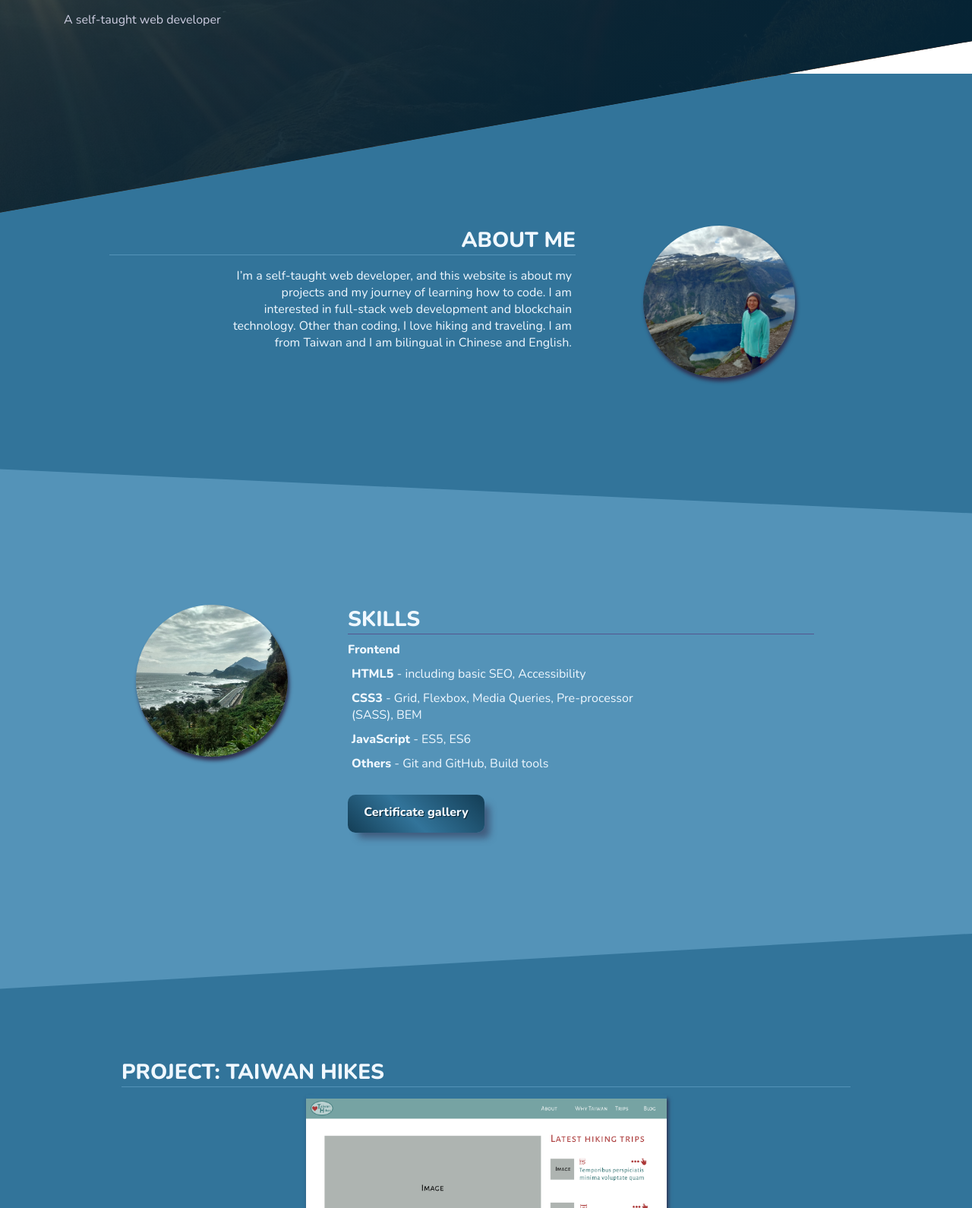
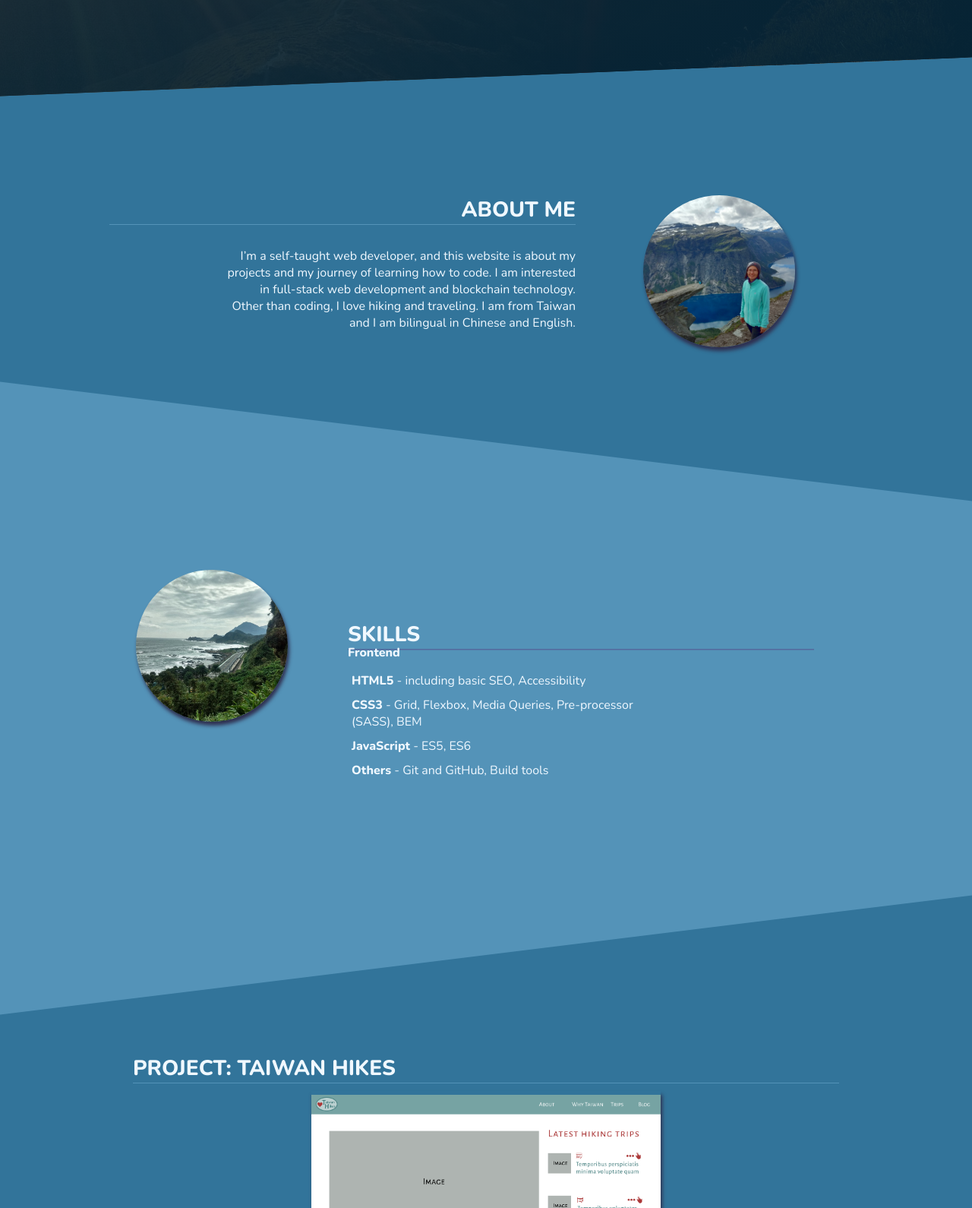
Before and after one commit to anusha-lee/anusha-lee.github.io, a website: page index.html in a window 1280 px wide. Shown: the part 285-1875 px from the top of the page at 76% size. Drawn offline with nearby package versions, Linux system fonts and the light colour scheme.

Commit message:
keep the clip-path on the header, but the hamburger menu still doesn't fix on top

```diff
--- a/index.html
+++ b/index.html
@@ -84,11 +84,11 @@
             </div>
           </div>
         </div>
-        <div class="skills__btn btn">
+        <!-- <div class="skills__btn btn">
           <a href="#" class="skills__btn--link btn-link">
             Certificate gallery
           </a>
-        </div>
+        </div> -->
       </section>
       <section class="projects" id="projects">
         <h2 class="projects__title">Project: Taiwan Hikes</h2>
--- a/scss/style.scss
+++ b/scss/style.scss
@@ -110,7 +110,8 @@ img {
 .header {
   width: 100%;
   min-height: max-content;
-  padding: 1rem 0 10rem;
+  margin-top: -10rem;
+  padding: 7rem 0 10rem;
   background-image: linear-gradient(
       to left top,
       $color-deep-blue,
@@ -124,8 +125,7 @@ img {
   background-repeat: no-repeat;
   position: relative;
   z-index: 99;
-  //@include clip-path-right;
-  transform: skewY(-10deg);
+  @include clip-path-right;
 
   &__logo {
     margin: 10rem auto 0;
@@ -133,7 +133,6 @@ img {
     width: 90%;
     height: auto;
     border-radius: 50%;
-    transform: skewY(10deg);
 
     & svg {
       width: 5rem;
@@ -150,7 +149,6 @@ img {
     font: 900 $font-size-bg $font;
     text-transform: uppercase;
     padding: 1rem 1rem 0;
-    transform: skewY(10deg);
 
     @include subtitle-border-bottom-light;
   }
@@ -160,7 +158,6 @@ img {
     padding: 2rem;
     font: $font-size-sm $font;
     color: lighten($color-black, 60%);
-    transform: skewY(10deg);
 
     @media only screen and (min-width: 900px) {
       width: 90%;
@@ -175,14 +172,12 @@ img {
 nav {
   position: fixed;
   width: 30%;
-  top: 0;
+  top: 1rem;
   right: 0;
-  z-index: 999;
-  transform: skewY(10deg);
 }
 
 .nav {
-  margin: 0 1.5rem 0 auto;
+  margin: 1rem 1.5rem 0 auto;
   width: 7rem;
   padding: 2rem;
   display: block;
@@ -259,7 +254,6 @@ nav {
     background: $color-light-teal;
     opacity: 0;
     transition: all 0.5s ease-in-out;
-    z-index: 1800;
 
     @media only screen and (min-width: 720px) {
       width: 35vw;
@@ -286,7 +280,7 @@ nav {
   }
 
   &__toggle:checked ~ ul {
-    top: -2rem;
+    top: -3rem;
     right: -6vw;
     opacity: 1;
 
@@ -302,7 +296,7 @@ nav {
 
 .container {
   margin: -5.5rem auto 0;
-  //padding: 1rem;
+  z-index: -1;
 }
 
 /************************************************
@@ -313,10 +307,8 @@ nav {
   width: 100%;
   min-height: max-content;
   background-color: $color-light-teal;
-  padding: 10rem 2rem 10rem;
-  @include clip-path-left;
+  padding: 15rem 2rem 10rem;
   position: relative;
-  z-index: 80;
 
   @include section-grid-mobile;
   grid-template-rows: minmax(23rem, auto) auto minmax(35%, 45%);
@@ -374,8 +366,6 @@ nav {
     }
 
     @media only screen and (min-width: 720px) {
-      //@include large-width;
-      //margin-left: 2rem;
       padding: 5rem 0;
       grid-column: 2 / 3;
       grid-row: 1 / 3;
@@ -393,7 +383,6 @@ nav {
     top: 0;
     min-width: 20rem;
     max-width: 40%;
-    //height: auto;
     transition: all 0.3s ease-in-out;
 
     @media only screen and (min-width: 560px) {
@@ -411,6 +400,7 @@ nav {
   &__text {
     width: 85%;
     padding-top: 1.5rem;
+    padding-bottom: 10rem;
     height: auto;
     font: 400 $font-size-sm $font;
     color: $color-white;
@@ -429,13 +419,13 @@ nav {
       @include large-width;
       margin-right: 1rem;
       text-align: right;
-      padding: 1rem 0.5rem;
       grid-column: 1 / 2;
       grid-row: 2 / 3;
     }
 
     @media only screen and (min-width: 900px) {
       width: 60%;
+      padding-bottom: 5rem;
     }
   }
 }
@@ -448,29 +438,26 @@ nav {
   width: 100%;
   min-height: max-content;
   background-color: $color-light-blue;
-  padding: 10rem 2rem 10rem;
-  @include clip-path-right;
+  padding: 10rem 2rem 20rem;
+  transform: skewY(7deg);
   position: relative;
-  z-index: 70;
 
   @include section-grid-mobile;
-  grid-template-rows: minmax(25rem, 30%) auto minmax(max-content, 38%) 20%;
+  grid-template-rows: minmax(25rem, 30%) auto minmax(max-content, 50%);
   grid-gap: 1rem;
 
   @media only screen and (min-width: 720px) {
     @include section-grid-desktop-left;
-    grid-template-rows: minmax(auto, 15%) minmax(max-content, 65%) minmax(
-        max-content,
-        20%
-      );
+    grid-template-rows: minmax(auto, 15%) minmax(max-content, 75%);
   }
   @media only screen and (min-width: 900px) {
-    padding: 25vh 0;
+    padding: 25vh 0 50vh;
   }
 
   &__title {
     @include section-title;
     @include subtitle-border-bottom-dark;
+    transform: skewY(-7deg);
 
     text-align: left;
     justify-self: start;
@@ -499,6 +486,7 @@ nav {
     width: 100%;
     height: auto;
     position: relative;
+    transform: skewY(-7deg);
 
     grid-column: 1 / 2;
     grid-row: 1 / 2;
@@ -546,6 +534,7 @@ nav {
     color: $color-white;
     @include section-grid-mobile;
     grid-template-rows: minmax(max-content, 20%) minmax(max-content, 75%);
+    transform: skewY(-7deg);
 
     @media only screen and (min-width: 560px) {
       @include mid-width;
@@ -590,12 +579,6 @@ nav {
       @media only screen and (min-width: 560px) {
         @include mid-width;
       }
-
-      // @media only screen and (min-width: 720px) {
-      //   @include large-width;
-      //   grid-column: 2 / 3;
-      //   grid-row: 3 / 4;
-      // }
     }
   }
 }
@@ -604,20 +587,19 @@ nav {
 ************* Projects
 ***********************************************/
 .projects {
-  margin: -10rem auto;
+  margin: -12rem auto 0;
   padding: 10rem 2rem 10rem;
   width: 100%;
   min-height: auto; //max-content;
   background-color: $color-light-teal;
-  @include clip-path-left;
   position: relative;
-  z-index: 60;
+  transform: skewY(-7deg);
 
   @include section-grid-mobile;
   grid-auto-rows: auto minmax(max-content, 70%) 15%;
 
   @media only screen and (min-width: 900px) {
-    padding: 20vh 0;
+    margin-top: -20rem;
   }
 
   &__title {
@@ -626,6 +608,7 @@ nav {
     text-align: right;
     grid-column: 1 / 2;
     grid-row: 1 / 2;
+    transform: skewY(7deg);
 
     @media only screen and (min-width: 560px) {
       @include mid-width;
@@ -728,6 +711,7 @@ nav {
     grid-column: 1 / 2;
     grid-row: 3 / 4;
     text-align: right;
+    transform: skewY(7deg);
 
     @media only screen and (min-width: 560px) {
       @include mid-width;
@@ -756,6 +740,7 @@ nav {
   margin-bottom: 1rem;
   padding-bottom: 1rem;
   @include subtitle-border-bottom-light;
+  transform: skewY(7deg);
 }
 
 /************************************************
@@ -914,6 +899,7 @@ nav {
   text-align: center;
   vertical-align: middle;
   overflow: hidden;
+  transform: skewY(7deg);
   background-image: -webkit-linear-gradient(
     45deg,
     $color-teal-blue 0%,
```
Also changed, not shown: css/style.css, 1 other file.
